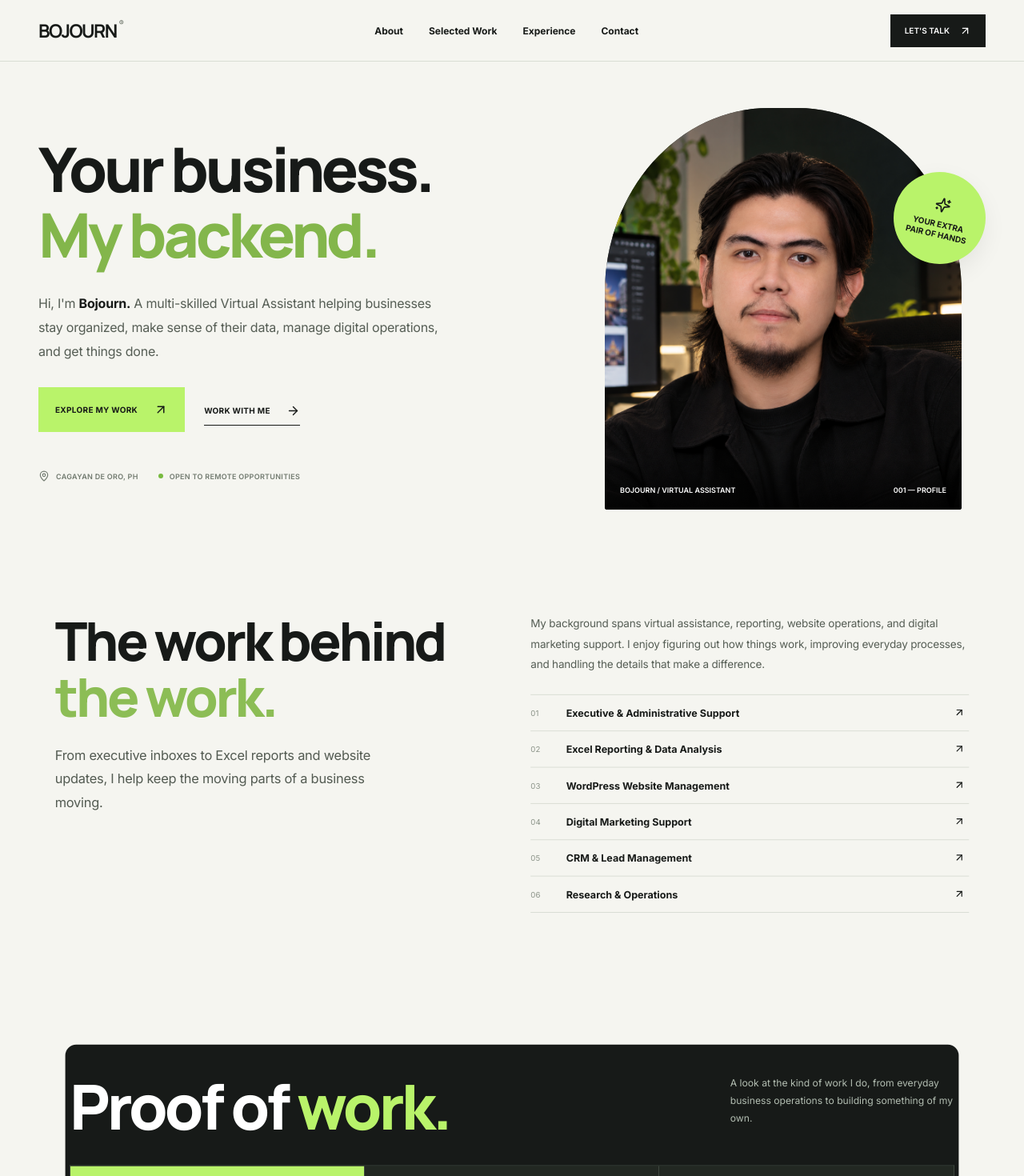
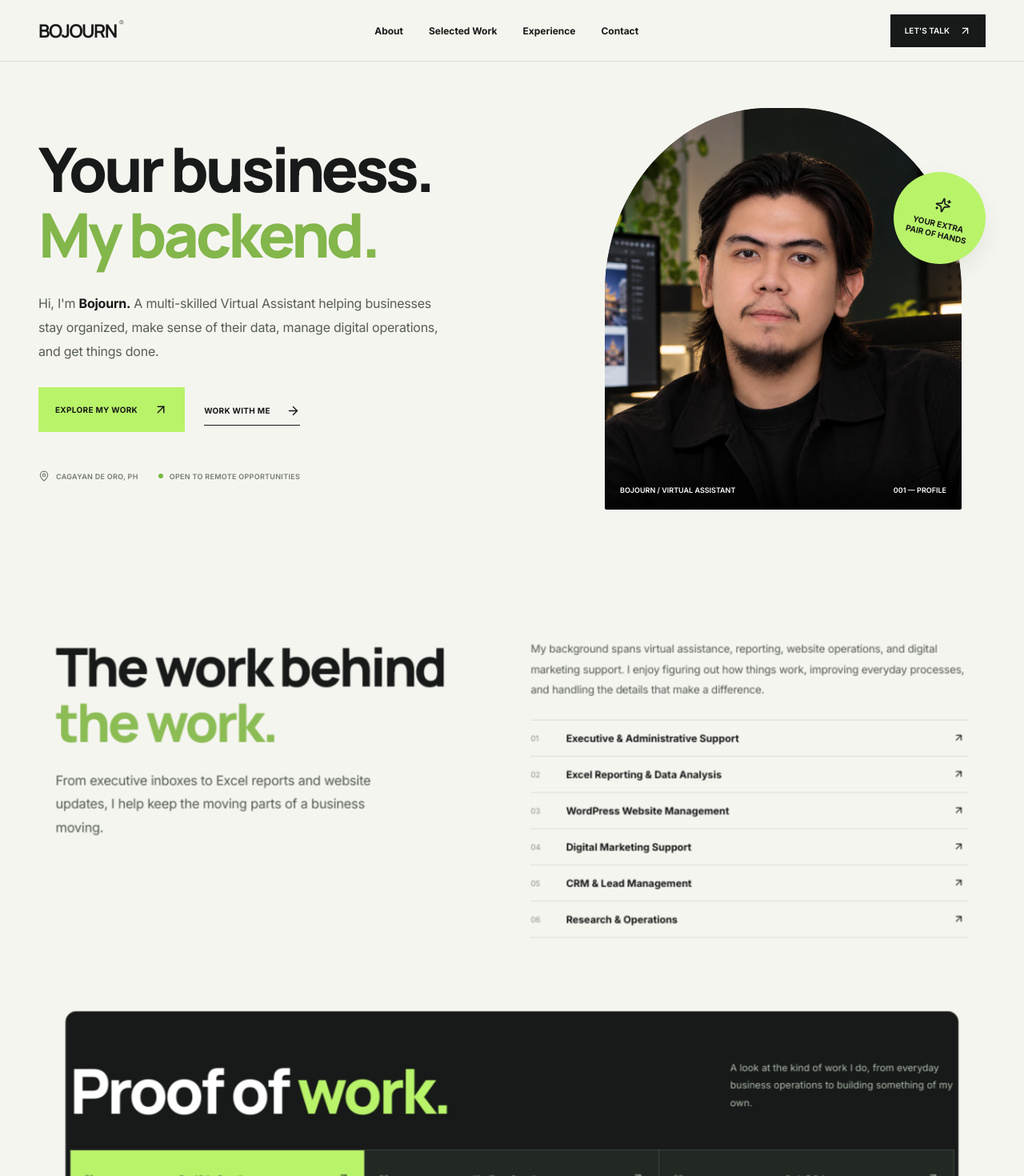
Before and after one commit to bojojojow/bojourn-portfolio, a Next.js app: page / in a window 1280 px wide. Shown: the top 1470 px of the page at 80% size. Built offline with nearby package versions, Linux system fonts and the light colour scheme.

Commit message:
Update globals.css

```diff
--- a/app/globals.css
+++ b/app/globals.css
@@ -1438,9 +1438,27 @@ img {
 .va-timeline-detail { animation: none; }
 @media (prefers-reduced-motion: reduce) { .va-project-panel, .va-timeline-detail { animation: none !important; } }
 
-
-/* Fix: Let Motion control the hero scroll transforms */
-.va-hero-content,
-.va-hero-photo-wrap {
-  animation: none !important;
+/* CINEMATIC SECTION MORPH — scroll progress controls each panel. */
+.va-site { overflow-x: clip; overflow-y: visible; }
+.va-morph-section {
+  position: relative;
+  transform-origin: 50% 0%;
+  will-change: transform, clip-path;
+  isolation: isolate;
+  backface-visibility: hidden;
 }
+.va-about { z-index: 2; background: var(--paper); }
+.va-work { z-index: 3; }
+.va-experience { z-index: 4; background: var(--paper); }
+.va-contact { z-index: 5; }
+/* Panels visibly overlap the preceding section during the handoff. */
+@media (min-width: 761px) {
+  .va-morph-section { margin-top: -7vh; padding-top: max(90px, 9vh); box-shadow: 0 -28px 85px rgba(0,0,0,.13); }
+  .va-hero { padding-bottom: 9vh; }
+}
+@media (max-width: 760px) {
+  .va-morph-section { margin-top: -12px; transform-origin: 50% 0%; }
+}
+@media (prefers-reduced-motion: reduce) {
+  .va-morph-section { will-change: auto; }
+}
```
